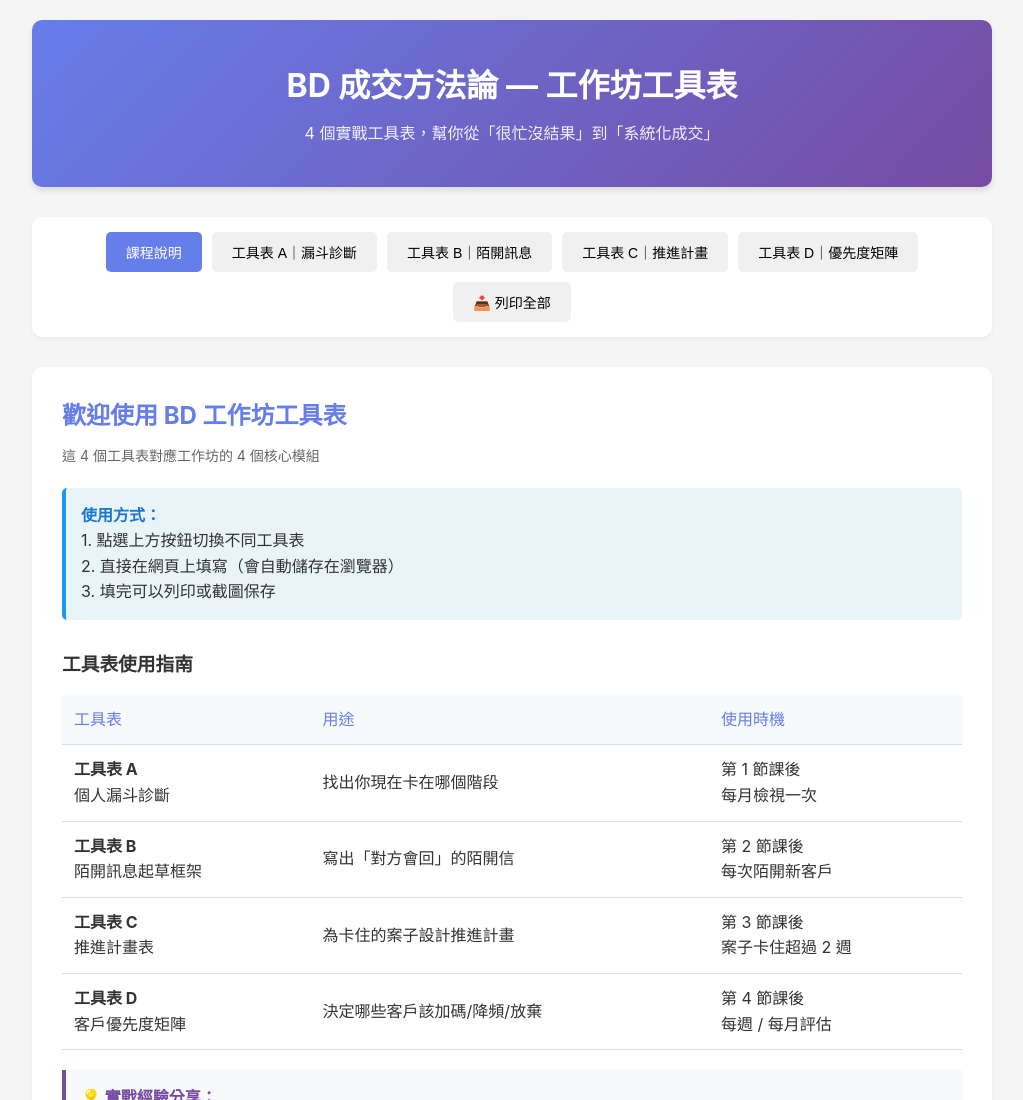
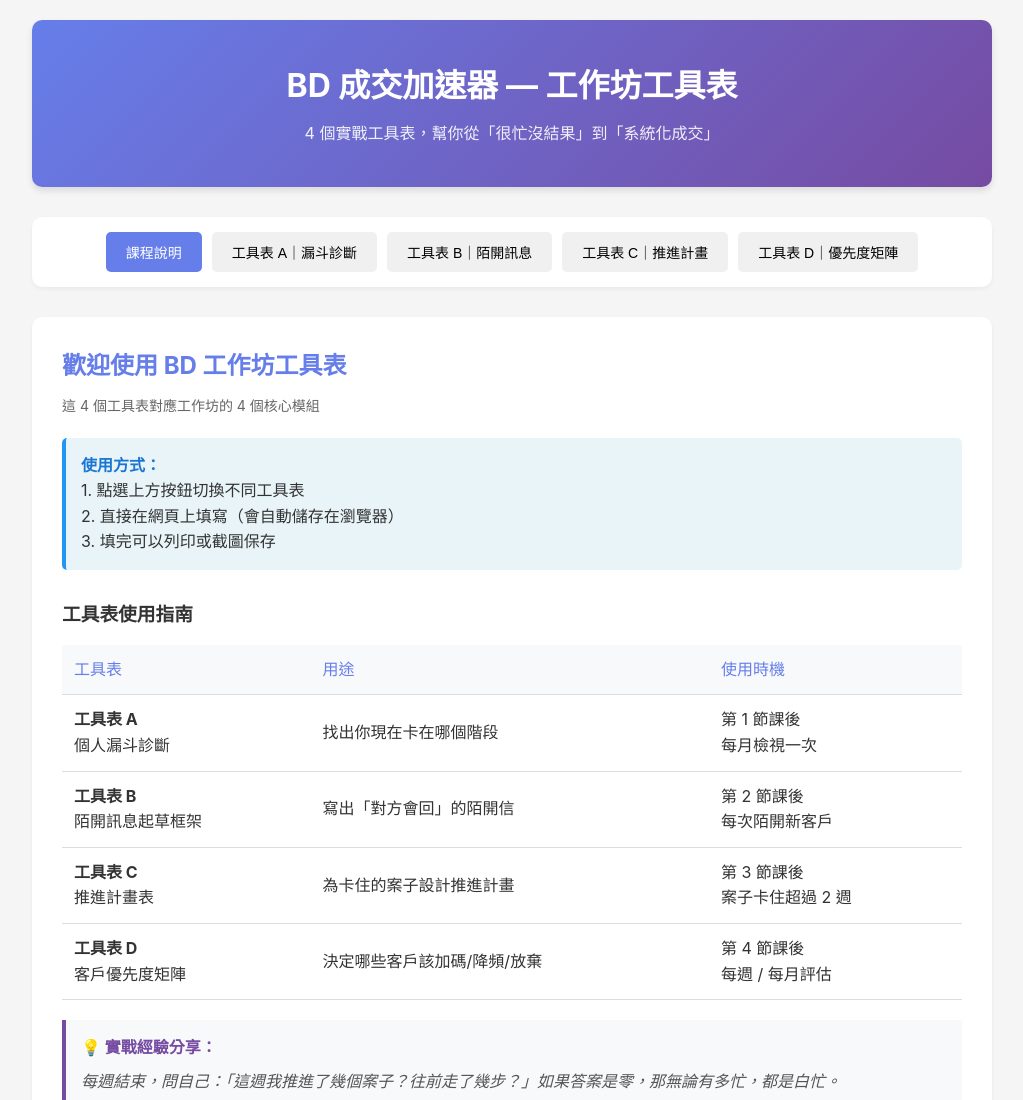
Before and after one commit to Roy480/bd-workshop-tools, a plain HTML site: page index.html in a window 1280 px wide. Shown: the top 1100 px of the page, without its empty margins (128-1151 px from the left). Drawn offline with Linux system fonts and the light colour scheme.

Commit message:
改標題為「BD 成交加速器」，移除列印全部按鈕及 printAll 函式

```diff
--- a/index.html
+++ b/index.html
@@ -3,7 +3,7 @@
 <head>
     <meta charset="UTF-8">
     <meta name="viewport" content="width=device-width, initial-scale=1.0">
-    <title>BD 成交方法論 — 工作坊工具表</title>
+    <title>BD 成交加速器 — 工作坊工具表</title>
     <style>
         * {
             margin: 0;
@@ -465,7 +465,7 @@
     <div class="container">
         <!-- Header -->
         <div class="header">
-            <h1>BD 成交方法論 — 工作坊工具表</h1>
+            <h1>BD 成交加速器 — 工作坊工具表</h1>
             <p>4 個實戰工具表，幫你從「很忙沒結果」到「系統化成交」</p>
         </div>
 
@@ -476,7 +476,6 @@
             <button class="nav-btn" onclick="showTool('toolB')">工具表 B｜陌開訊息</button>
             <button class="nav-btn" onclick="showTool('toolC')">工具表 C｜推進計畫</button>
             <button class="nav-btn" onclick="showTool('toolD')">工具表 D｜優先度矩陣</button>
-            <button class="nav-btn" onclick="printAll()">📥 列印全部</button>
         </div>
 
         <!-- Intro Section -->
@@ -1314,11 +1313,6 @@ Best,<br>[你的名字]`
             document.getElementById(`d_client${clientNum}_strategy`).textContent = strategy;
         }
 
-        // Print All
-        function printAll() {
-            window.print();
-        }
-
         // ── 工具表 A 漏斗診斷 ──────────────────────────────────────────────────
 
         function diagnoseFunnel() {
```
